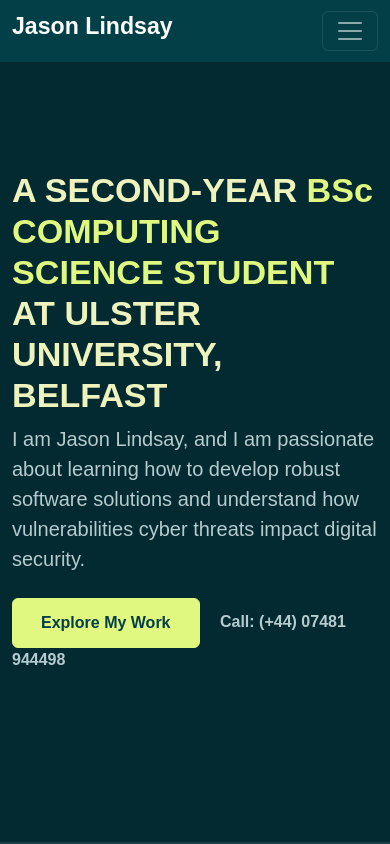
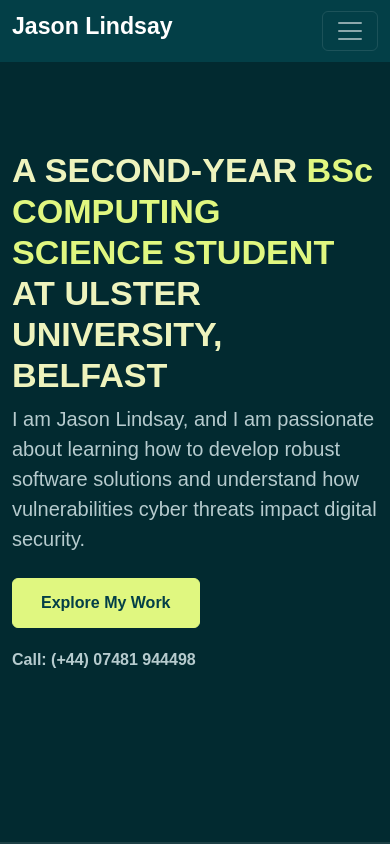
Before and after one commit to concrete-brand-length/concrete-brand-length.github.io, a plain HTML site: page index.html in a window 390 px wide. Shown: the top 844 px of the page. Drawn offline with Linux system fonts and the light colour scheme; a web font is replaced by a local one.

Commit message:
Further updated phone number wrappping for mobile view

```diff
--- a/assets/css/style.css
+++ b/assets/css/style.css
@@ -140,6 +140,12 @@
     position: relative;
 }
 
+
+#phone {
+    white-space: nowrap;
+    line-height: 4em;
+}
+
 .link-custom::after {
     content: "";
     width: 0%;
--- a/index.html
+++ b/index.html
@@ -74,7 +74,7 @@
 
                         <div data-aos="fade-up" data-aos-delay="600">
                             <a href="#projects" class="btn btn-brand me-3">Explore My Work</a>
-                            <a href="tel:+447481944498" class="link-custom" nowrap>Call: (+44) 07481 944498</a>
+                            <a href="tel:+447481944498" class="link-custom" id="phone">Call: (+44) 07481 944498</a>
                         </div>
                     </div>
                 </div>
```
